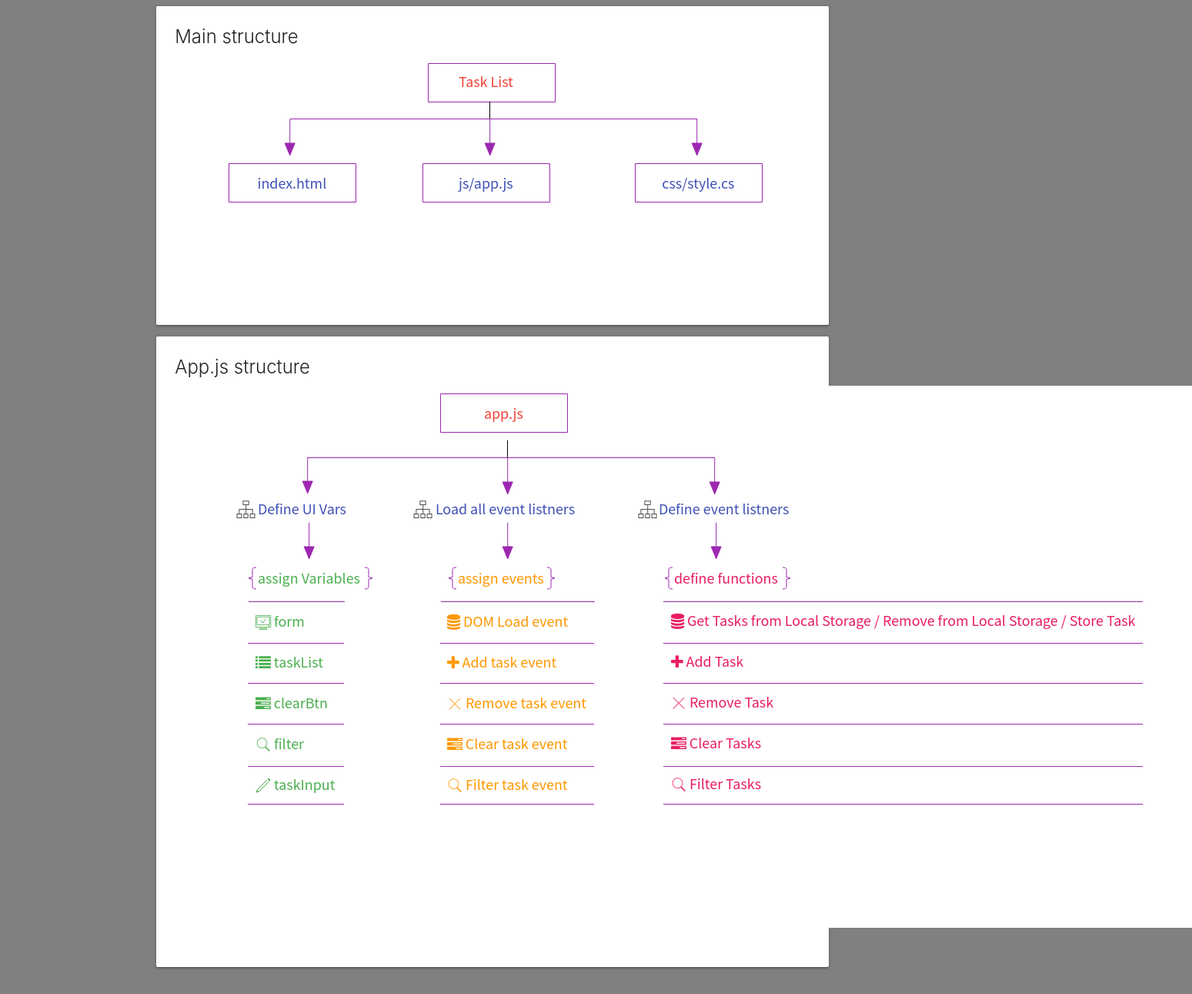
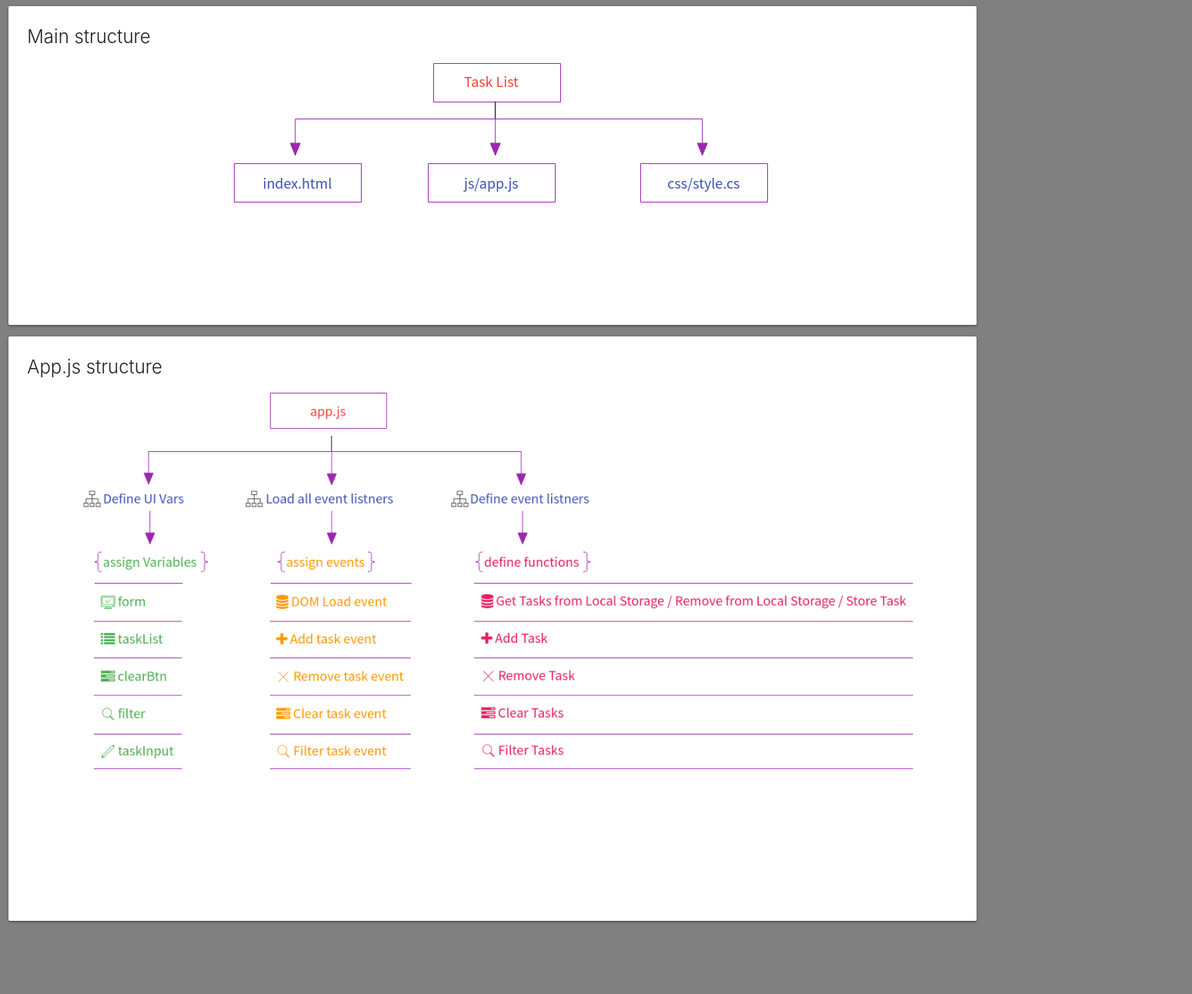
Before and after one commit to dezziner93/Javascript-Task-List, a plain HTML site: page structure.html in a window 1280 px wide. Shown: the whole page at 77% size, 1549 px wide, since content can reach past the window. After the commit the page ends 1231 px from the top, so only its background shows below. Drawn offline with nearby package versions, Linux system fonts and the light colour scheme.

Commit message:
Update structure.html

```diff
--- a/structure.html
+++ b/structure.html
@@ -13,15 +13,14 @@
     <link rel="stylesheet" href="css/style.css">
 </head>
 <body>
-    <div class="container">
     <div class="row">
         <div class="col s12">
             <div class="card">
                 <div class="card-content">
                     <span class="card-title">Main structure</span>
                     <div class="row">
-                            <div class="col s12">
-                                <img src="images/Main_Structure.png" alt="Main structure">
+                        <div class="col s12 center-align">
+                            <img class="responsive-img" src="images/Main_Structure.png" alt="Main structure">
                         </div>
                     </div>
                 </div>
@@ -30,9 +29,8 @@
                 <div class="card-content">
                     <span class="card-title">App.js structure</span>
                     <div class="row">
-                                <div class="col s12">
-                                    <img src="images/app.js_Structure.png" alt="Main structure">
-                                </div>
+                        <div class="col s12 center-align">
+                            <img class="responsive-img" src="images/app.js_Structure.png" alt="Main structure">
                         </div>
                     </div>
                 </div>
```
Lines whose indentation alone changed are shown as unchanged.
